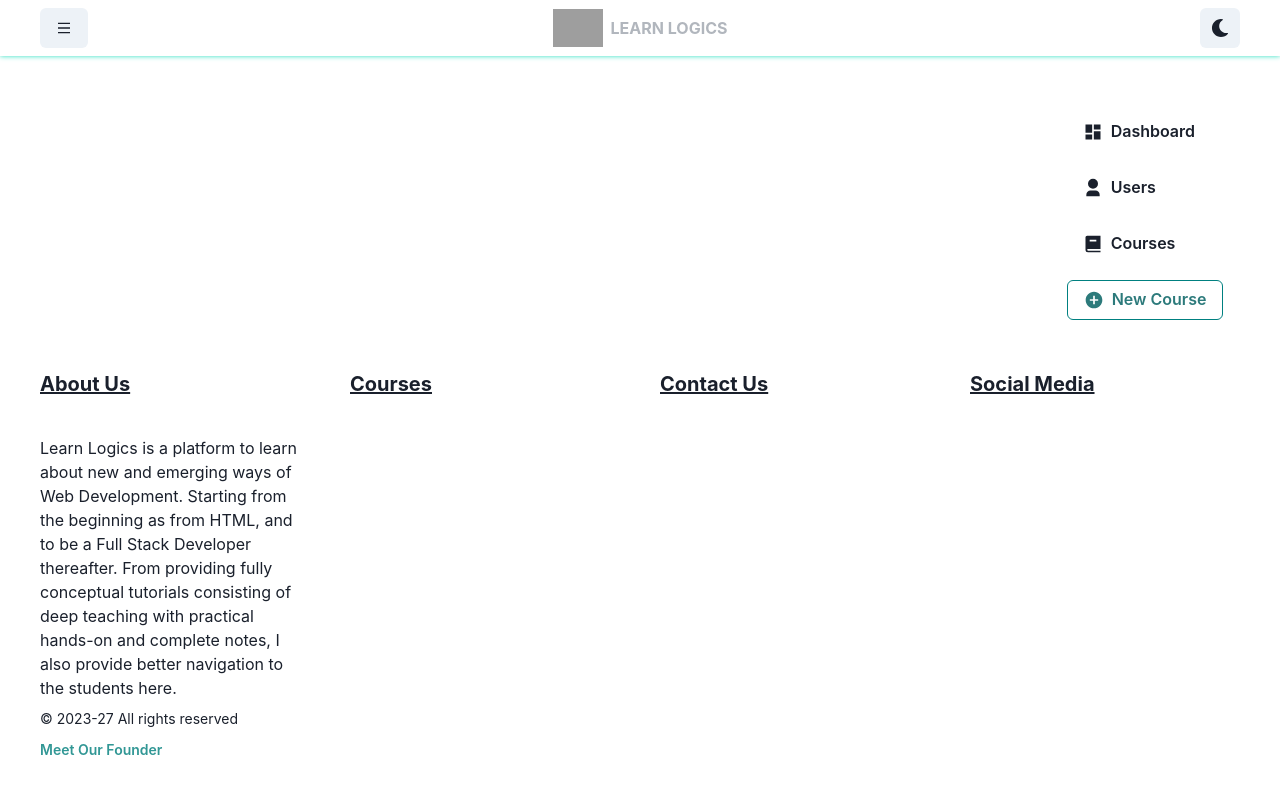
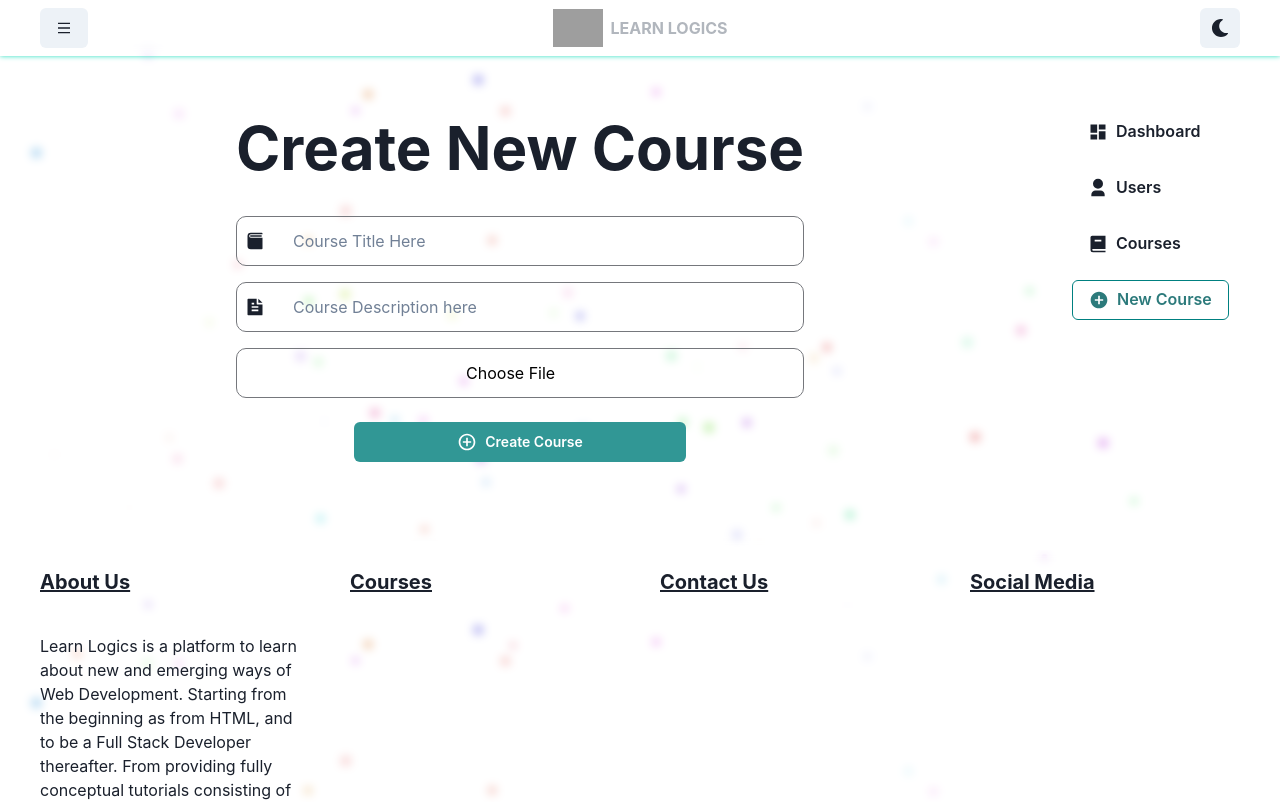
Before and after one commit to DeependraParmar/Learn-Logics, a React (Create React App) app: page /admin/createcourse in a window 1280 px wide. Shown: the top 802 px of the page. Built offline with nearby package versions, Linux system fonts and the light colour scheme; grey boxes are pictures that could not be loaded.

Commit message:
New Course Page Done

```diff
--- a/src/components/Admin/CreateCourse/CreateCourse.jsx
+++ b/src/components/Admin/CreateCourse/CreateCourse.jsx
@@ -1,16 +1,78 @@
-import { Box, Grid } from '@chakra-ui/react'
+import { Button, Container, Grid, HStack, Heading, Image, Input, VStack } from '@chakra-ui/react'
 import React from 'react'
 import Sidebar from '../Sidebar'
+import { RiAddCircleLine, RiBook3Fill, RiFileTextFill } from 'react-icons/ri';
+import { fileUploadCSS } from '../../Auth/Register/Register';
+import Particles from '../../Home/Particles';
+
+
 
 const CreateCourse = () => {
+
+
+  const changeImageHandler = (e) => {
+    const file = e.target.files[0];
+    const reader = new FileReader();
+    reader.readAsDataURL(file);
+    reader.onloadend = () => {
+      setImagePrev(reader.result);
+      setImage(file);
+    }
+  }
+
+
+  const [title, setTitle] = React.useState('');
+  const [description, setDescription] = React.useState('');
+  const [imagePrev, setImagePrev] = React.useState('');
+  // eslint-disable-next-line
+  const [image, setImage] = React.useState('');
+
   return (
     <>
-      <Grid padding={'7rem 0rem 2rem 0rem'} templateColumns={['1fr', '1fr', '5fr 1fr', '5fr 1fr']} >
-        <Box >
+    <Particles />
+      <Grid backdropFilter={'blur(5px)'} padding={['7rem 1rem 3rem 1rem','7rem 0rem 5rem 0rem']} gap={'2rem'} templateColumns={['1fr', '1fr', '5fr 1fr', '5fr 1fr']} >
+        <Container maxW={'container.xl'} >
+          <VStack justifyContent={'flex-start'} borderRadius={'10px'} backdropFilter={'blur(5px)'}>
 
-        </Box>
+            <form>
+              <Heading textAlign={'center'} mb={'2rem'} fontSize={['3xl', '3xl', '4xl', '6xl']} >Create New Course</Heading>
+              {/* title input field  */}
+              <HStack border={"1px solid #75777c"} padding={'4px 8px'} borderRadius={'10px'} marginY={'1rem'} className='inputfield' spacing={'3'}>
+                <RiBook3Fill size={'20'} />
+                <Input id='name' placeholder="Course Title Here" value={title} type='text' onChange={(e) => setTitle(e.target.value)} autoComplete='false' border={'none'} width={'90%'} focusBorderColor='transparent' required />
+              </HStack>
+
+
+              {/* email input field  */}
+              <HStack border={"1px solid #75777c"} padding={'4px 8px'} borderRadius={'10px'} marginY={'1rem'} className='inputfield' spacing={'3'}>
+                <RiFileTextFill size={'20'} />
+                <Input id='email' value={description} placeholder="Course Description here" type='email' onChange={(e) => setDescription(e.target.value)} autoComplete='false' border={'none'} width={'90%'} focusBorderColor='transparent' required />
+              </HStack>
+
+              {/* image preview  */}
+              {
+                imagePrev && (
+                    <Image src={imagePrev} textAlign={'center'} boxSize={'48'} width={'full'} objectFit={'contain'} />
+                )
+              }
+
+              <HStack border={"1px solid #75777c"} padding={'4px 8px'} borderRadius={'10px'} marginY={'1rem'} className='inputfield' spacing={'3'}>
+                <Input type='file' accept='image/*' onChange={changeImageHandler} border={'none'} width={'90%'} autoComplete='false' focusBorderColor='transparent' required
+                  css={{"&::file-selector-button":{...fileUploadCSS}}}
+                />
+              </HStack>
+
+
+              {/* create course buttons  */}
+              <HStack justifyContent={'center'} padding={'2'} className='inputfield' spacing={'3'}>
+                <Button fontSize={'sm'} colorScheme='teal' variant={'solid'} width={['80%', '80%', '60%', '60%']} gap={'2'} type='submit' ><RiAddCircleLine size={'20'} />Create Course</Button>
+              </HStack>
+
+            </form>
+          </VStack>
+        </Container>
         <Sidebar />
-      </Grid>
+      </Grid >
     </>
   )
 }
--- a/src/components/Layout/Footer/Footer.jsx
+++ b/src/components/Layout/Footer/Footer.jsx
@@ -1,10 +1,13 @@
 import { Button, Heading, Stack, Text, VStack } from '@chakra-ui/react'
 import React from 'react'
 import { Link } from 'react-router-dom'
+import Particles from '../../Home/Particles'
 
 const Footer = () => {
   return (
-        <Stack direction={'row'} flexWrap={'wrap'} padding={'5'} justifyContent={['flex-start','flex-start','center','center']} spacing={'10'}>
+    <>
+    <Particles />
+        <Stack direction={'row'} flexWrap={'wrap'} padding={'5'} justifyContent={['flex-start','flex-start','center','center']} backdropFilter={'blur(5px)'} spacing={'10'}>
 
           {/* about us section  */}
             <VStack align={'flex-start'} colorScheme={'black.alpha'} justifyContent={'flex-start'} width={'270px'}>
@@ -37,6 +40,7 @@ const Footer = () => {
 
             </VStack>
         </Stack>
+    </>
   )
 }
 
```
